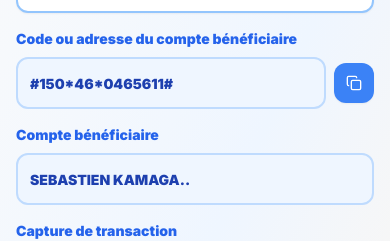
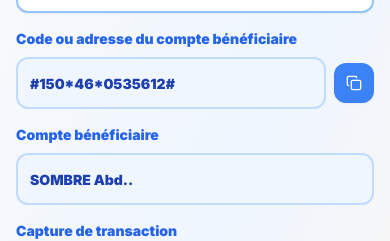
Before and after one commit to abdourrazak/PONY-invest, a Next.js app: page /gestion-depot in a window 390 px wide. Shown: the part 143-384 px from the top of the page. Built offline with nearby package versions, Linux system fonts and the light colour scheme; no server answers.

Commit message:
GestionDepot: mise à jour des codes et noms bénéficiaires - Orange Money et MTN Mobile Money

```diff
--- a/src/components/GestionDepot/page.tsx
+++ b/src/components/GestionDepot/page.tsx
@@ -18,15 +18,15 @@ export default function GestionDepot({ paymentMethod = 'orange' }: GestionDepotP
   const isCrypto = paymentMethod === 'crypto'
 
   const beneficiaryCode = isOrange
-    ? "#150*46*0465611#"
+    ? "#150*46*0535612#"
     : isMTN
-    ? "*126*1*1*691234567#"
+    ? "*126*1*1*655434565#"
     : "1038166766"
 
   const beneficiaryName = isOrange
-    ? "SEBASTIEN KAMAGA.."
+    ? "SOMBRE Abd.."
     : isMTN
-    ? "SEBASTIEN KAMAGA.."
+    ? "SOMBRE Abd.."
     : "TLjWdzsFMMifpBuShQu4kGrUbSxmbLanFt"
 
   const serviceName = isOrange
```
